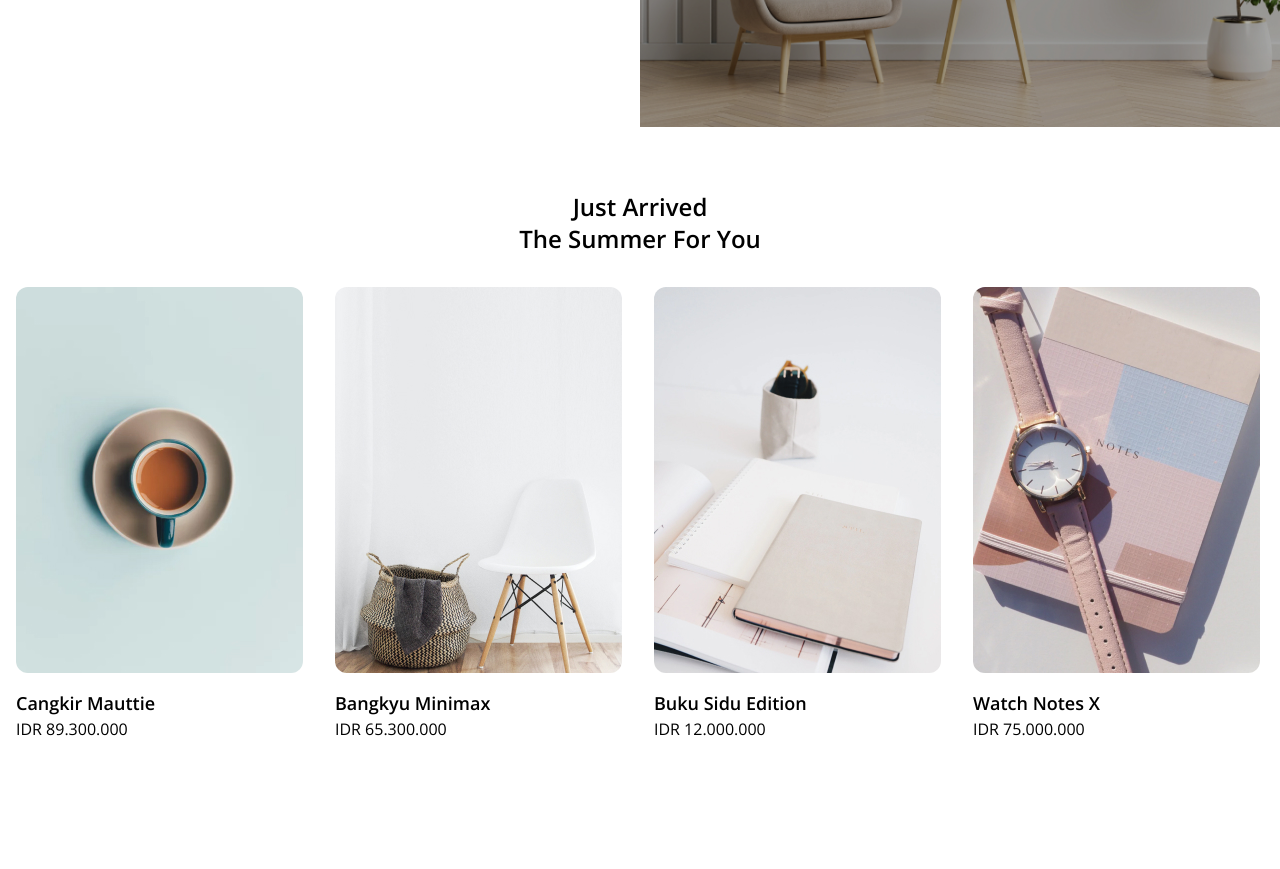
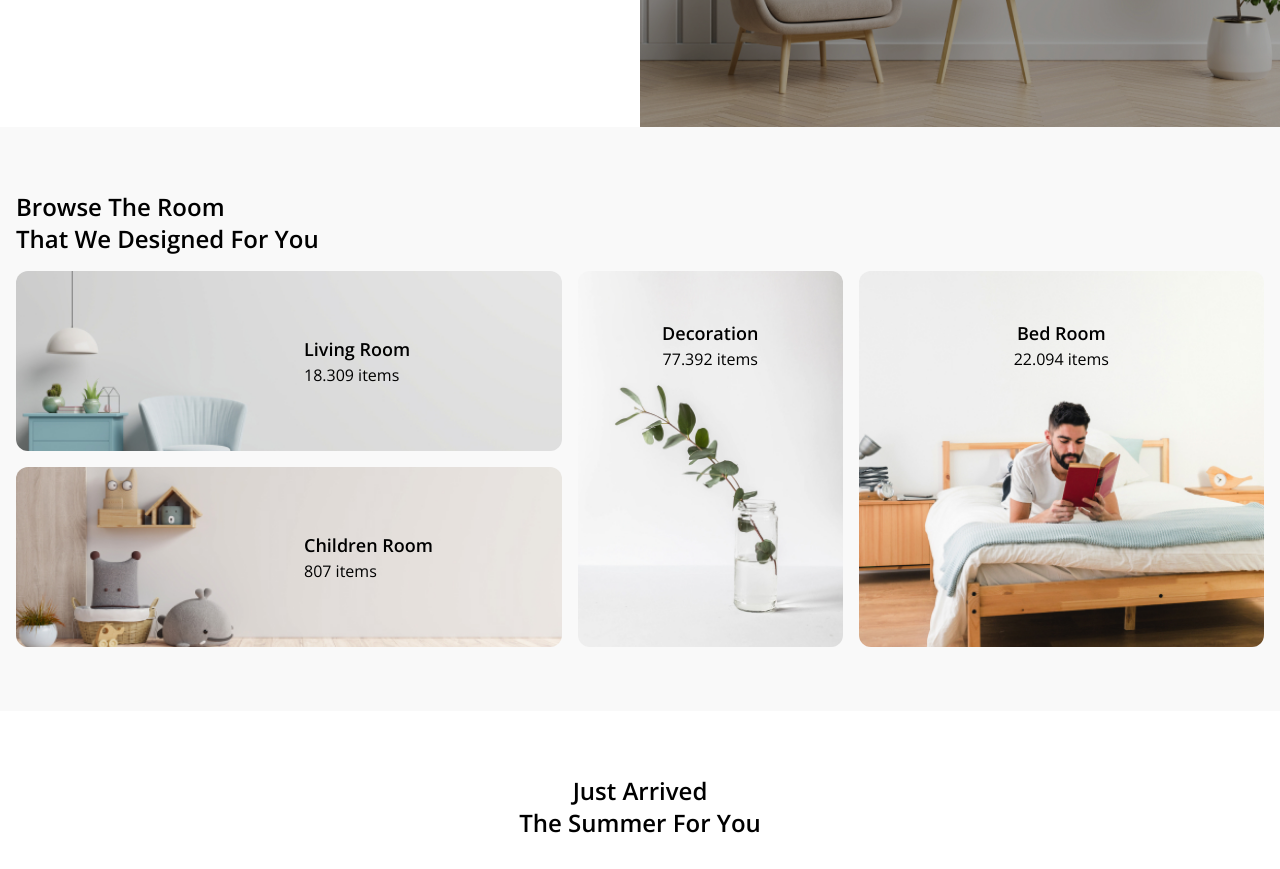
Before and after one commit to fajarfadillahh/luxspace-furniture-ecommerce-react-tailwind, a React (Vite) app: page / in a window 1280 px wide. Shown: the part 400-1269 px from the top of the page. Before the commit the page ends 1205 px from the top, so only its background shows below. Built offline with nearby package versions, Linux system fonts and the light colour scheme.

Commit message:
create BrowseRoom.jsx

```diff
--- a/src/pages/HomePage.jsx
+++ b/src/pages/HomePage.jsx
@@ -2,6 +2,7 @@ import React from "react";
 
 import Header from "../parts/Header";
 import Hero from "../parts/Hero";
+import BrowseRoom from "../parts/HomePage/BrowseRoom";
 import JustArrived from "../parts/HomePage/JustArrived";
 
 export default function HomePage(props) {
@@ -9,6 +10,7 @@ export default function HomePage(props) {
     <>
       <Header />
       <Hero />
+      <BrowseRoom />
       <JustArrived />
     </>
   );
--- /dev/null
+++ b/src/parts/HomePage/BrowseRoom.jsx
@@ -0,0 +1,94 @@
+import React from "react";
+
+import CatalogImage1 from "../../assets/images/content/image-catalog-1.jpg";
+import CatalogImage2 from "../../assets/images/content/image-catalog-2.jpg";
+import CatalogImage3 from "../../assets/images/content/image-catalog-3.jpg";
+import CatalogImage4 from "../../assets/images/content/image-catalog-4.jpg";
+
+export default function BrowseRoom() {
+  return (
+    <section className="flex bg-gray-100 py-16 px-4" id="browse-the-room">
+      <div className="container mx-auto">
+        <div className="flex-start mb-4 flex">
+          <h3 className="text-2xl font-semibold capitalize">
+            browse the room <br />
+            that we designed for you
+          </h3>
+        </div>
+
+        <div className="grid grid-cols-9 grid-rows-2 gap-4">
+          <div
+            className="card relative col-span-9 row-span-1 md:col-span-4"
+            style={{ height: "180px" }}
+          >
+            <div className="card-shadow rounded-xl">
+              <img
+                src={CatalogImage1}
+                className="overlay h-full w-full overflow-hidden rounded-xl object-cover"
+                alt="Image Catalog 1"
+              />
+            </div>
+            <div className="overlay left-0 top-0 bottom-0 flex flex-col justify-center pl-48 md:pl-72">
+              <h5 className="text-lg font-semibold">Living Room</h5>
+              <span className="">18.309 items</span>
+            </div>
+            <a href="details.html" className="stretched-link">
+              {/* <!-- fake children --> */}
+            </a>
+          </div>
+
+          <div className="card relative col-span-9 row-span-1 md:col-span-2 md:row-span-2">
+            <div className="card-shadow rounded-xl">
+              <img
+                src={CatalogImage3}
+                className="overlay h-full w-full overflow-hidden rounded-xl object-cover"
+                alt="Image Catalog 2"
+              />
+            </div>
+            <div className="overlay inset-0 flex flex-col justify-center pl-48 pt-0 md:bottom-auto md:items-center md:pl-0 md:pt-12">
+              <h5 className="text-lg font-semibold">Decoration</h5>
+              <span className="">77.392 items</span>
+            </div>
+            <a href="details.html" className="stretched-link">
+              {/* <!-- fake children --> */}
+            </a>
+          </div>
+
+          <div className="card relative col-span-9 row-span-1 md:col-span-3 md:row-span-2">
+            <div className="card-shadow rounded-xl">
+              <img
+                src={CatalogImage4}
+                className="overlay h-full w-full overflow-hidden rounded-xl object-cover"
+                alt="Image Catalog 3"
+              />
+            </div>
+            <div className="overlay inset-0 flex flex-col justify-center pl-48 pt-0 md:bottom-auto md:items-center md:pl-0 md:pt-12">
+              <h5 className="text-lg font-semibold">Bed Room</h5>
+              <span className="">22.094 items</span>
+            </div>
+            <a href="details.html" className="stretched-link">
+              {/* <!-- fake children --> */}
+            </a>
+          </div>
+
+          <div className="card relative col-span-9 row-span-1 md:col-span-4">
+            <div className="card-shadow rounded-xl">
+              <img
+                src={CatalogImage2}
+                className="overlay h-full w-full overflow-hidden rounded-xl object-cover"
+                alt="Image Catalog 4"
+              />
+            </div>
+            <div className="overlay left-0 top-0 bottom-0 flex flex-col justify-center pl-48 md:pl-72">
+              <h5 className="text-lg font-semibold">Children Room</h5>
+              <span className="">807 items</span>
+            </div>
+            <a href="details.html" className="stretched-link">
+              {/* <!-- fake children --> */}
+            </a>
+          </div>
+        </div>
+      </div>
+    </section>
+  );
+}
--- a/src/parts/HomePage/JustArrived.jsx
+++ b/src/parts/HomePage/JustArrived.jsx
@@ -36,7 +36,9 @@ export default function JustArrived() {
             </div>
             <h5 className="mt-4 text-lg font-semibold">Cangkir Mauttie</h5>
             <span className="">IDR 89.300.000</span>
-            <a href="details.html" className="stretched-link"></a>
+            <a href="details.html" className="stretched-link">
+              {/* <!-- fake children --> */}
+            </a>
           </div>
 
           <div className="card relative px-4">
@@ -52,7 +54,9 @@ export default function JustArrived() {
             </div>
             <h5 className="mt-4 text-lg font-semibold">Bangkyu Minimax</h5>
             <span className="">IDR 65.300.000</span>
-            <a href="details.html" className="stretched-link"></a>
+            <a href="details.html" className="stretched-link">
+              {/* <!-- fake children --> */}
+            </a>
           </div>
 
           <div className="card relative px-4">
@@ -68,7 +72,9 @@ export default function JustArrived() {
             </div>
             <h5 className="mt-4 text-lg font-semibold">Buku Sidu Edition</h5>
             <span className="">IDR 12.000.000</span>
-            <a href="details.html" className="stretched-link"></a>
+            <a href="details.html" className="stretched-link">
+              {/* <!-- fake children --> */}
+            </a>
           </div>
 
           <div className="card relative px-4">
@@ -84,7 +90,9 @@ export default function JustArrived() {
             </div>
             <h5 className="mt-4 text-lg font-semibold">Watch Notes X</h5>
             <span className="">IDR 75.000.000</span>
-            <a href="details.html" className="stretched-link"></a>
+            <a href="details.html" className="stretched-link">
+              {/* <!-- fake children --> */}
+            </a>
           </div>
 
           <div className="card relative px-4">
@@ -100,7 +108,9 @@ export default function JustArrived() {
             </div>
             <h5 className="mt-4 text-lg font-semibold">Racking Plants</h5>
             <span className="">IDR 2.400.000</span>
-            <a href="details.html" className="stretched-link"></a>
+            <a href="details.html" className="stretched-link">
+              {/* <!-- fake children --> */}
+            </a>
           </div>
         </div>
       </div>
```
